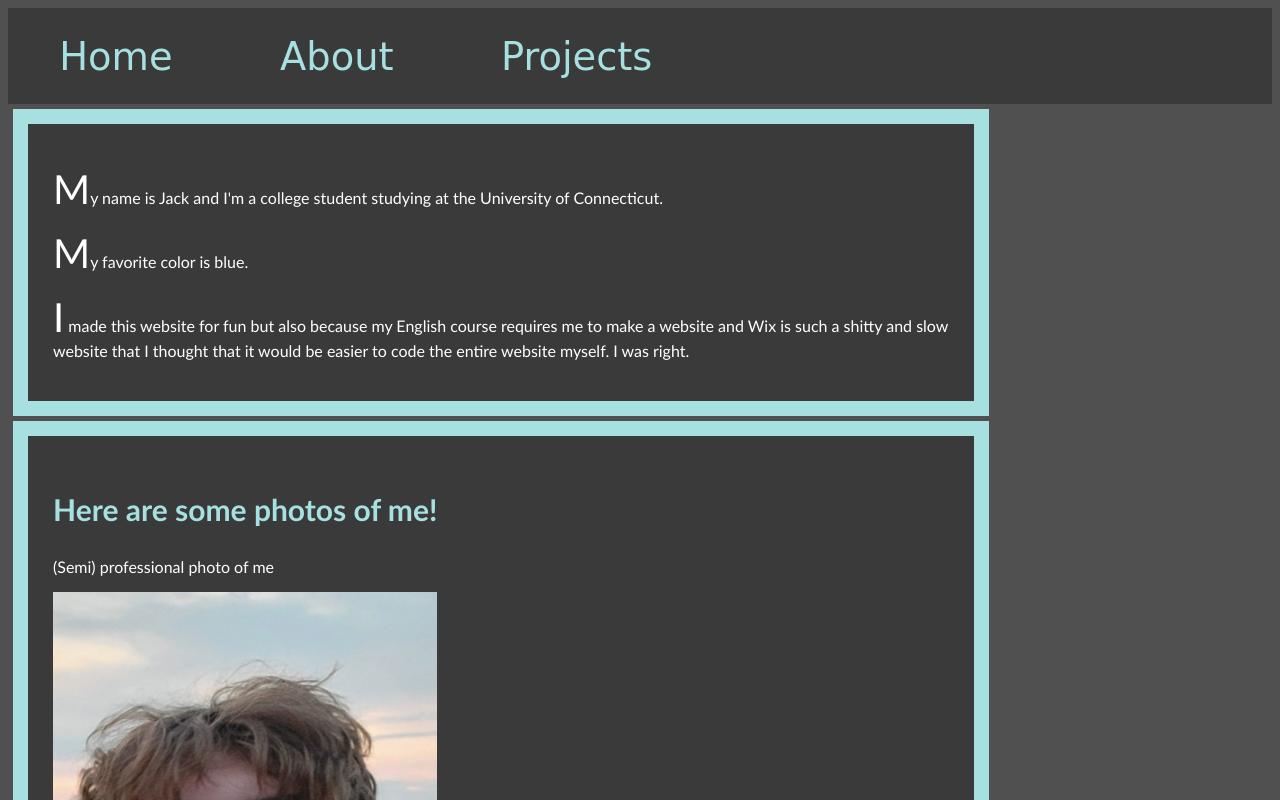
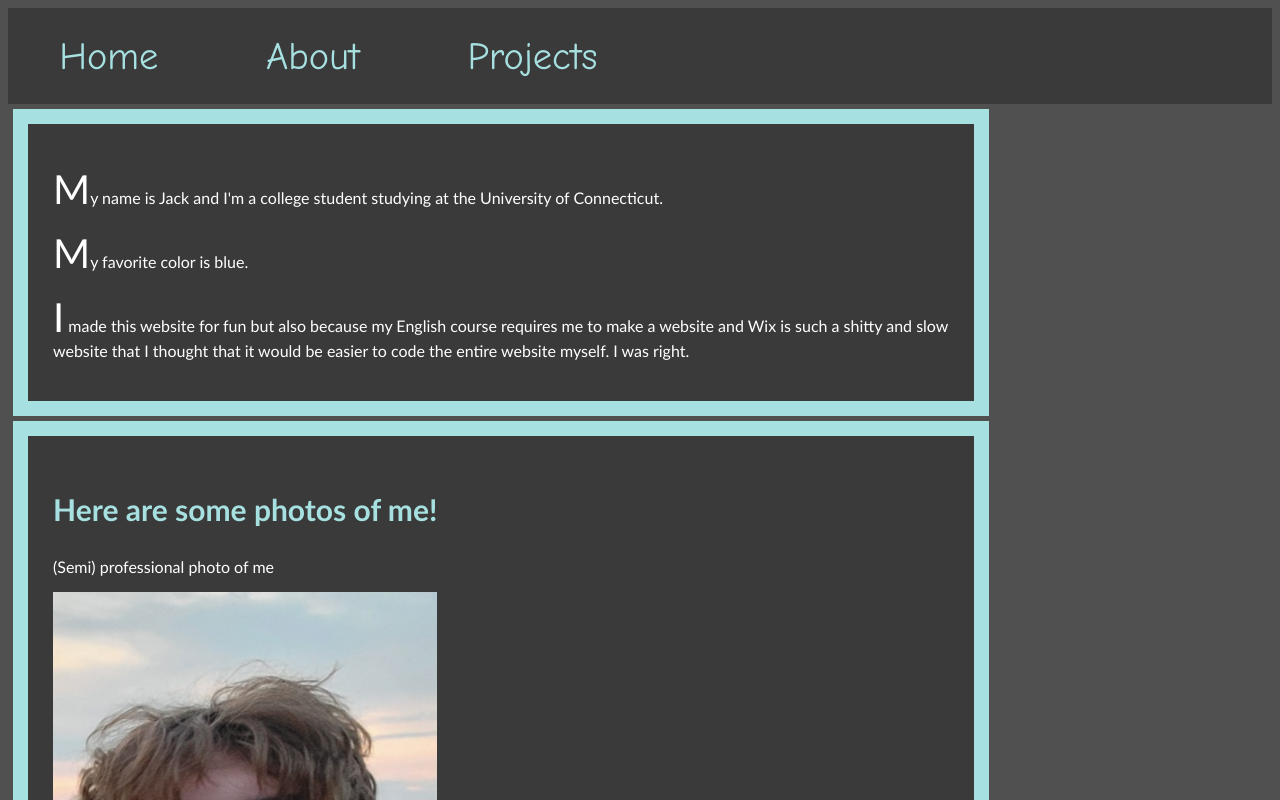
Before and after one commit to 33jackb/33jackb.github.io, a plain HTML site: page about.html in a window 1280 px wide. Shown: the top 800 px of the page. Drawn offline with Linux system fonts and the light colour scheme.

Commit message:
Update about.html

```diff
--- a/about.html
+++ b/about.html
@@ -6,7 +6,7 @@
         </title>
         <style>
             body {
-              font-family: 'Brush Script MT', cursive;
+              font-family: "Comic Sans MS", cursive, sans-serif;
               background-color: rgb(80, 80, 80);
               color: rgb(167, 224, 224);
             }
```
